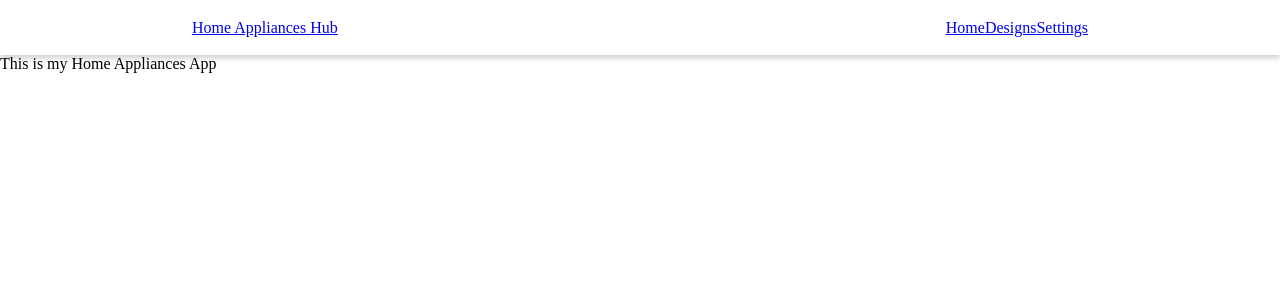
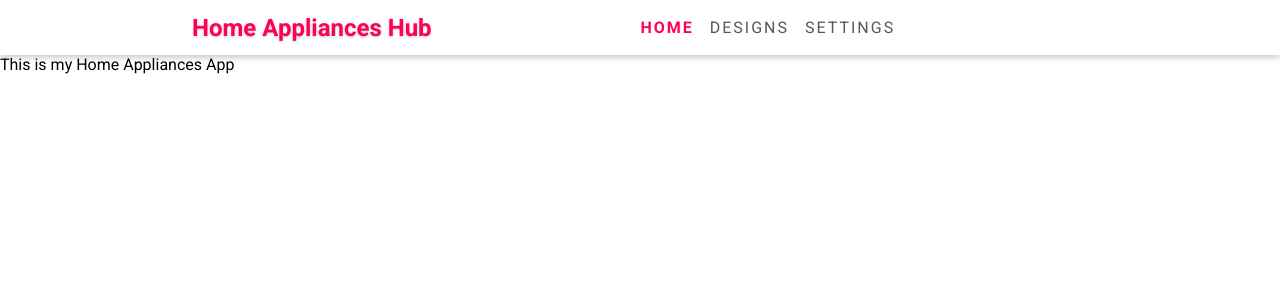
Before and after one commit to NataEn/home_appliances_app, a React (Create React App) app: page / in a window 1280 px wide. Shown: the top 300 px of the page. Built offline with nearby package versions, Linux system fonts and the light colour scheme.

Commit message:
navbar styling

```diff
--- a/public/index.html
+++ b/public/index.html
@@ -8,8 +8,9 @@
   <meta name="description" content="Home appliances app" />
   <link rel="preconnect" href="https://fonts.googleapis.com">
   <link rel="preconnect" href="https://fonts.gstatic.com" crossorigin>
-  <link
-    href="https://fonts.googleapis.com/css2?family=Roboto:ital,wght@1,100;1,300;1,400;1,500;1,700;1,900&display=swap"
+  <link rel="preconnect" href="https://fonts.googleapis.com">
+  <link rel="preconnect" href="https://fonts.gstatic.com" crossorigin>
+  <link href="https://fonts.googleapis.com/css2?family=Roboto:wght@100;300;400;500;700;900&display=swap"
     rel="stylesheet">
 
   <!--
--- a/src/components/Navbar/Navbar.scss
+++ b/src/components/Navbar/Navbar.scss
@@ -6,4 +6,42 @@
     display: flex;
     justify-content: space-between;
     align-items: center;
+
+    .logo{
+        font-size: 1.5em;
+        font-weight: bolder;
+        color: var(--primary-color);
+        text-shadow:0 1px 3px var(--shadow-color);
+    }
+
+    .nav-links{
+        a{
+            margin-left: 1em;
+            color:var(--text-light);
+            letter-spacing: 2px;
+            text-transform: uppercase;
+            position: relative;
+            &::before{
+                content:" ";
+                display: inline-block;
+                height: 3px;
+                width: 100%;
+                background-color: var(--primary-color);
+                position: absolute;
+                bottom: -5px;
+                left: 0;
+                transform: scaleX(0);
+                transition:transform calc(var(--animation-speed)*0.2s) ease-in-out;
+            }
+            &:hover{
+                &::before{
+                    transform: scaleX(1);
+                }
+            }
+            &.active{
+                color: var(--primary-color);
+                font-weight: bold;
+            }
+        }
+    }
 }
--- a/src/components/Navbar/Navbar.tsx
+++ b/src/components/Navbar/Navbar.tsx
@@ -2,12 +2,13 @@ import React, { FC } from "react";
 
 const Navbar: FC =() => {
 return (<div className="navbar container">
-    <a href="#!"> Home Appliances Hub</a>
+    <a href="#!" className="logo"> Home Appliances Hub</a>
     <div className="nav-links">
-        <a href="#!">Home</a>
+        <a href="#!" className="active">Home</a>
         <a href="#!">Designs</a>
         <a href="#!">Settings</a>
     </div>
+    <div className="navbar-btn"></div>
     </div>)
 }
 
--- a/src/styles/main.scss
+++ b/src/styles/main.scss
@@ -6,6 +6,11 @@
 
 body{
     font-size: var(--font-size);
+    font-family: 'Roboto', sans-serif;
+}
+
+a{
+    text-decoration: none;
 }
 
 .container{
--- a/src/styles/theme/variables.scss
+++ b/src/styles/theme/variables.scss
@@ -2,7 +2,7 @@
     --background-color:#fff ;
     --background-light:#fff ;
     --shadow-color:rgba(0,0,0,0.2);
-    --primary-color:rgba(255,0.86);
+    --primary-color:rgba(255,0,86);
     --text-color:#0A0A0A;
     --text-light:#575757;
     --font-size:16px;
```
